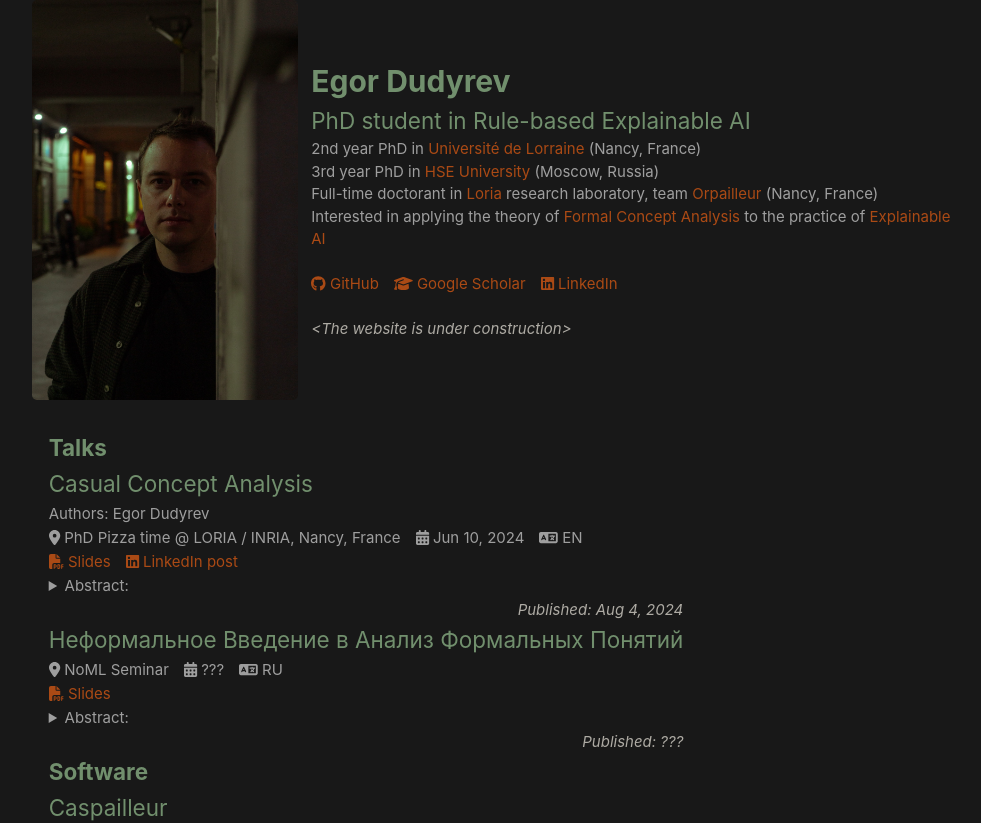
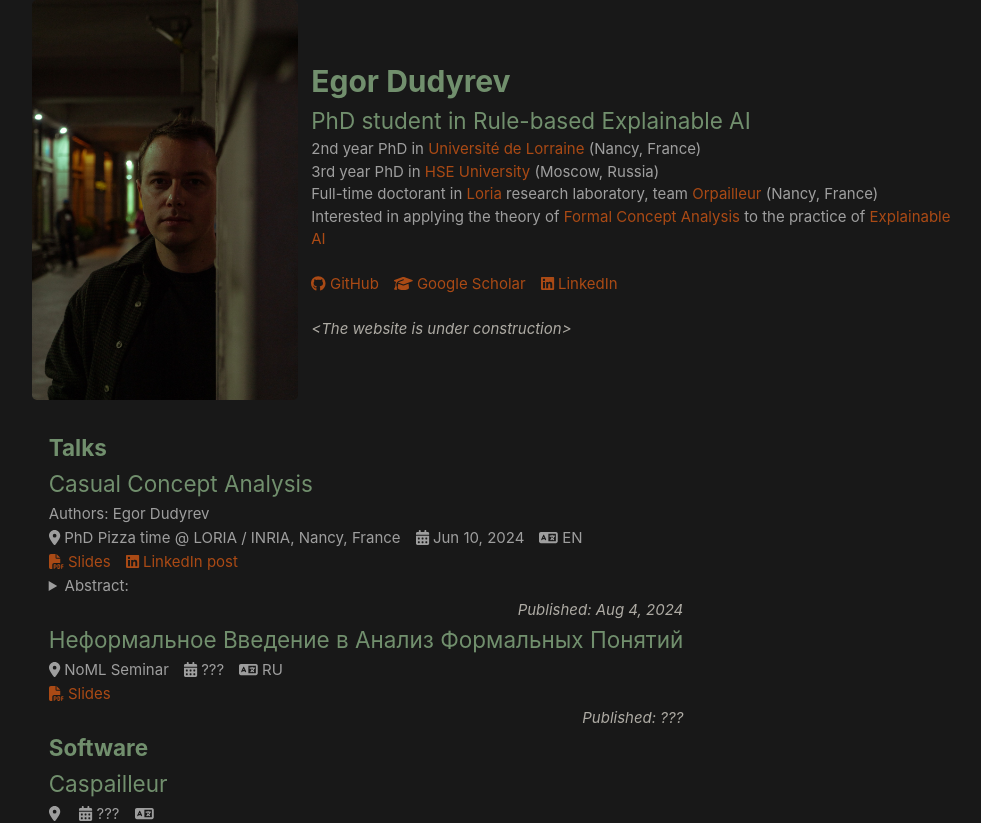
Before and after one commit to EgorDudyrev/EgorDudyrev.github.io, a Vue app: page / in a window 1280 px wide. Shown: the top 823 px of the page, without its empty margins (274-1255 px from the left). Built offline with nearby package versions, Linux system fonts and the light colour scheme; data requests are answered from the project's data file.

Commit message:
Add conditional abstract

```diff
--- a/src/components/ContentEntry.vue
+++ b/src/components/ContentEntry.vue
@@ -26,7 +26,7 @@
     <ul v-show="props.links" class="inline_list">
       <li v-for="link in props.links"><IconText :url="link.url" :icon-name="link.faicon" :text="link.title"></IconText></li>
     </ul>
-    <details>
+    <details v-if="props.abstract">
       <summary>Abstract: </summary>
       <div class="abstract">{{ props.abstract }}</div>
       <br>
```
